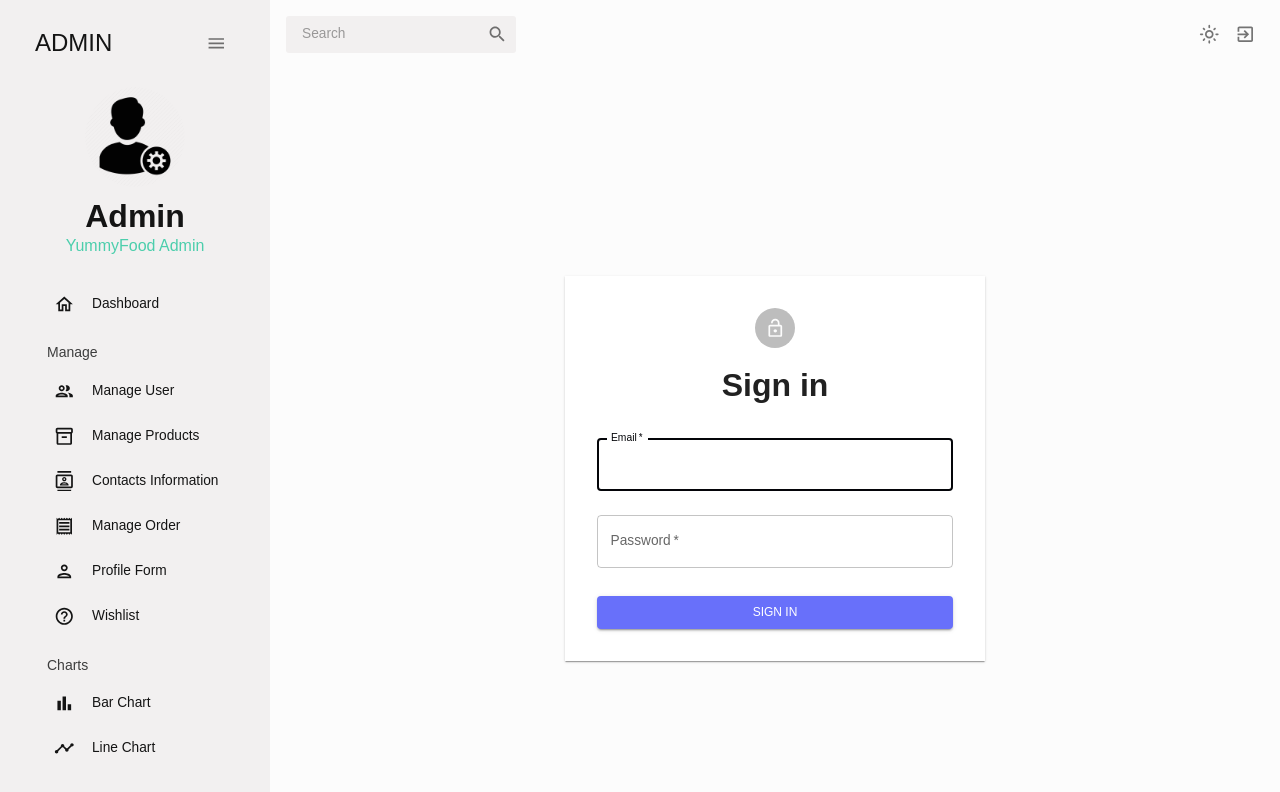
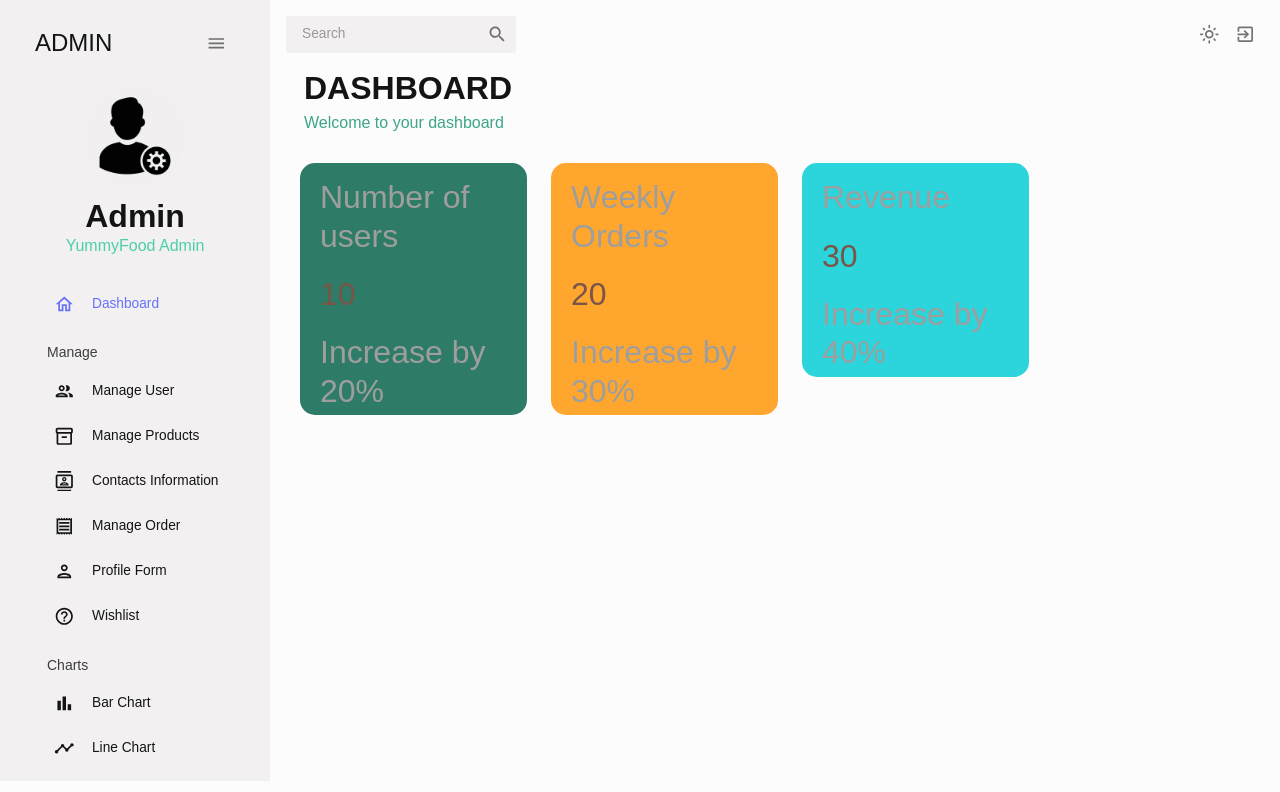
Before and after one commit to FireFlys-Hub/FE-Admin-web-application, a React (Create React App) app: page / in a window 1280 px wide. Before the commit this address led to /login. Shown: the top 792 px of the page. Built offline with nearby package versions, Linux system fonts and the light colour scheme; a web font is replaced by a local one.

Commit message:
YUM-99 update App routing

```diff
--- a/package.json
+++ b/package.json
@@ -21,7 +21,7 @@
     "react": "^18.3.1",
     "react-dom": "^18.3.1",
     "react-pro-sidebar": "^0.7.1",
-    "react-router-dom": "^5.2.0",
+    "react-router-dom": "^6.23.1",
     "react-scripts": "5.0.1",
     "web-vitals": "^2.1.4"
   },
--- a/src/App.js
+++ b/src/App.js
@@ -1,32 +1,41 @@
 import { ColorModeContext, useMode } from "./theme";
 import { CssBaseline, ThemeProvider, Box } from "@mui/material";
-import { BrowserRouter as Router } from "react-router-dom";
+import { BrowserRouter as Router, Routes, Route } from "react-router-dom";
 import { useEffect, useState } from "react";
 import SideBar from "./scenes/global/Sidebar";
 import Topbar from "./scenes/global/Topbar";
-import AppRoutes from "./routes/AppRoutes";
 import Dashboard from "./scenes/dashboard";
-// Trong App
+import User from "./scenes/user/Users";
+import { AuthLayout, DashboardLayout } from "./routes/AppRoutes";
+import Login from "./scenes/login/Login";
+
 function App() {
   const [theme, colorMode] = useMode();
+  const [account, setAccount] = useState({});
+  const [user, setUser] = useState(false);
+
+  useEffect(() => {
+    // Thực hiện các hiệu ứng khi component được mount
+  }, []);
 
   return (
     <ColorModeContext.Provider value={colorMode}>
       <ThemeProvider theme={theme}>
         <CssBaseline />
         <Router>
-          <Box display="flex" flexDirection="row">
-            <SideBar />
-            <Box width="100%">
-              <Topbar />
-              <AppRoutes />
-            </Box>
-          </Box>
+          <Routes>
+            <Route path="/login" element={<AuthLayout />}>
+              <Route index element={<Login />} />
+            </Route>
+            <Route path="/" element={<DashboardLayout />}>
+              <Route index element={<Dashboard />} />
+              <Route path="/user" element={<User />} />
+            </Route>
+          </Routes>
         </Router>
       </ThemeProvider>
     </ColorModeContext.Provider>
   );
 }
 
-
 export default App;
--- a/src/routes/AppRoutes.jsx
+++ b/src/routes/AppRoutes.jsx
@@ -1,24 +1,41 @@
 import React from "react";
-import { Switch, Route } from "react-router-dom";
-import Login from "../scenes/login/Login";
-import Dashboard from "../scenes/dashboard";
-import PageNotFound from "../scenes/error/PageNotFound";
-import PrivateRoutes from "./PrivateRoutes";
-import User from "../scenes/user/Users";
+import { Outlet,Navigate } from "react-router-dom";
+import Topbar from "../scenes/global/Topbar";
+import { Box } from "@mui/material";
+import SideBar from "../scenes/global/Sidebar";
 
-
-const AppRoutes = (props) => {
+const AuthLayout = () => {
+  return (
+    <div>
+      <Outlet />
+    </div>
+  );
+};
+const DashboardLayout = ({ children }) => {
   return (
     <>
-      <Switch>
-        <Route path="/login" component={Login} />
-        <PrivateRoutes exact path='/' component={Dashboard} />
-        <PrivateRoutes path='/user' component={User} />
-        <Route path="*" component={PageNotFound} />
-      </Switch>
+      <Box display="flex" flexDirection="row">
+        <SideBar />
+        <Box width="100%">
+          <Topbar />
+          <main>
+          <Outlet />
+          </main>
+        </Box>
+      </Box>
     </>
   );
 };
-
-
-export default AppRoutes;
+const ProtectedRoute = ({ user, children }) => {
+  if (!user) {
+    return <Navigate to="/login" />;
+  }
+  return children;
+};
+const PublicRoute = ({ user, children }) => {
+  if (user) {
+    return <Navigate to="/dashboard" />;
+  }
+  return children;
+};
+export  {AuthLayout , DashboardLayout,ProtectedRoute,PublicRoute};
--- a/src/routes/PrivateRoutes.js
+++ /dev/null
@@ -1,29 +0,0 @@
-import React, { useEffect } from "react";
-import { Route, Redirect } from "react-router-dom";
-import { useHistory } from "react-router-dom/cjs/react-router-dom.min";
-
-const PrivateRoutes = ({ path, component: Component }) =>{
-    let history = useHistory();
-
-    useEffect(() => {
-        let session = sessionStorage.getItem('account');
-        if (!session) {
-            history.push('/login');
-        }
-    }, [history]);
-
-    return (
-        <Route
-            path={path}
-            render={(props) =>
-                sessionStorage.getItem('account') ? (
-                    <Component {...props} />
-                ) : (
-                    <Redirect to="/login" />
-                )
-            }
-        />
-    );
-};
-
-export default PrivateRoutes;
--- a/src/scenes/global/Sidebar.jsx
+++ b/src/scenes/global/Sidebar.jsx
@@ -1,4 +1,4 @@
-import React, { useState, useEffect } from "react";
+import { useState, useEffect } from "react";
 import { ProSidebar, Menu, MenuItem } from "react-pro-sidebar";
 import "react-pro-sidebar/dist/css/styles.css";
 import { Box, IconButton, Typography, useTheme } from "@mui/material";
@@ -41,22 +41,21 @@ const SideBar = () => {
   const colors = tokens(theme.palette.mode);
   const [isCollapsed, setIsCollapsed] = useState(false);
   const [selected, setSelected] = useState("Dashboard");
-  const location = useLocation();
 
   useEffect(() => {
-    const selectedItem = getItemByPathname(location.pathname);
+    const pathname = window.location.pathname;
+    const selectedItem = getItemByPathname(pathname);
     if (selectedItem) {
       setSelected(selectedItem.title);
     }
-  }, [location.pathname]);
+  }, []);
 
   const getItemByPathname = (pathname) => {
     const items = [
       { title: "Dashboard", to: "/" },
       { title: "Manage User", to: "/user" },
-      { title: "Manage Products", to: "/product" },
       { title: "Contacts Information", to: "/contacts" },
-      { title: "Manage Order", to: "/order" },
+      { title: "Manage Orders", to: "/order" },
       { title: "Profile Form", to: "/form" },
       { title: "Wishlist", to: "/wishlist" },
       { title: "Bar Chart", to: "/bar" },
--- a/src/scenes/login/Login.jsx
+++ b/src/scenes/login/Login.jsx
@@ -1,5 +1,5 @@
 import React, { useState, useEffect } from 'react';
-import { useHistory } from 'react-router-dom';
+import { useNavigate } from 'react-router-dom';
 import Avatar from '@mui/material/Avatar';
 import Button from '@mui/material/Button';
 import TextField from '@mui/material/TextField';
@@ -14,7 +14,7 @@ import useAuthService from '../../services/authService';
 const Login = () => {
     const theme = useTheme();
     const colors = tokens(theme.palette.mode);
-    const history = useHistory();
+    const navigate = useNavigate();
     const [email, setEmail] = useState('');
     const [password, setPassword] = useState('');
     const [emailError, setEmailError] = useState('');
@@ -49,8 +49,7 @@ const Login = () => {
             // result này đang là true
             if (result) {
                 console.log('Login successful');
-                history.push('/user')
-                window.location.reload();
+                navigate('/')
             } else {
                 console.log('Login failed', error);
             }
```
Also changed, not shown: 1 other file (tests, documents, lock files or other folders).
